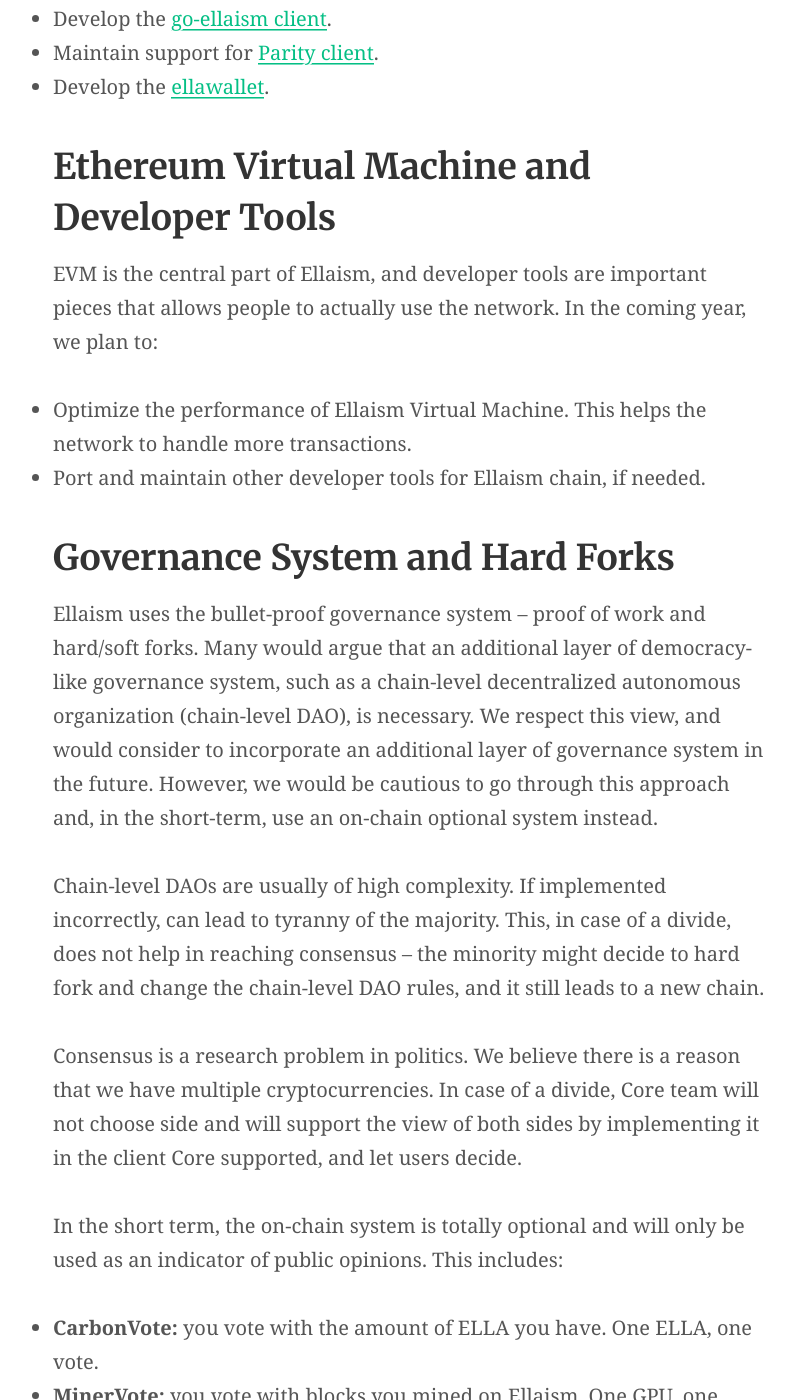
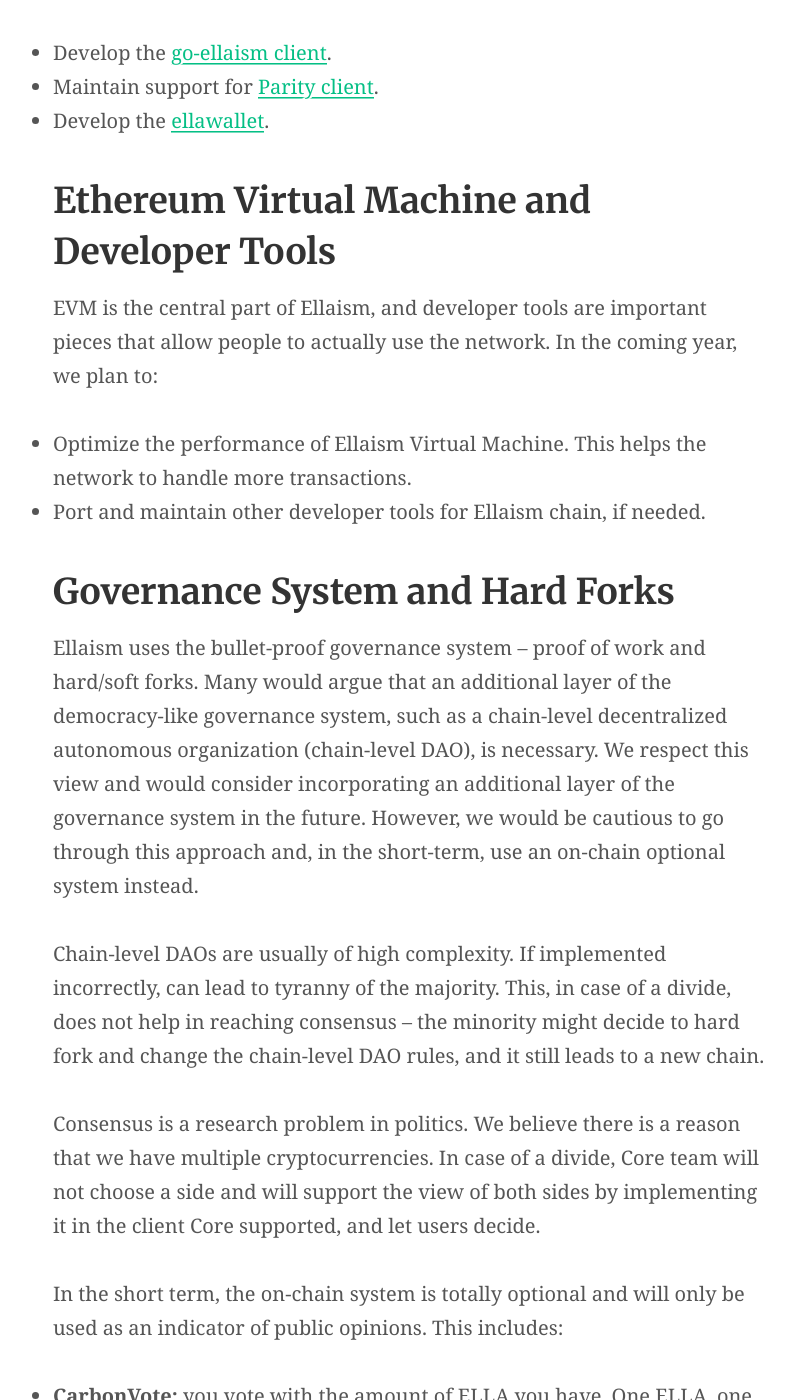
Before and after one commit to ellaism/ellaism.org, a Jekyll site: the page built from roadmaps.md, in a window 1280 px wide and 1400 px high, scrolled down 1724 px. Shown: the whole window, without its empty margins (230-1024 px from the left). Built offline with Jekyll 4.4.1, drawn with Linux system fonts in a browser that asks for light colours; our own code applies the rules of GitHub Pages for plain Markdown files; some of the changed text lies outside the part shown.

Commit message:
Proof reading the roadmap

```diff
--- a/roadmaps.md
+++ b/roadmaps.md
@@ -20,20 +20,20 @@
    have the choice of whether they want to support Core or not, by making
    donations. **We will have complete financial transparency,** so you know
    exactly where your donations go. Most of the donations will be used to pay
-   salary for developers.
+   the salary for developers.
 2. **Core has a public inspectable roadmap.** And it is what you're seeing right
    now. Every year, we publish a new short-term roadmap, for the coming year,
-   three months in advance (November to February next year). Community always
-   has chance to propose changes to the roadmap.
+   three months in advance (November to February next year). The community
+   always has the chance to propose changes to the roadmap.
 2. **Core is replaceable.** Ellaism has no pre-mine. Every time when the
-   community is not happy with Core, it has chance to replace Core by another
-   team, by switching its donations.
+   community is not happy with Core, it has the chance to replace Core by
+   another team, by switching its donations.
 
-Below are lists of our roadmap plan. Currently we're in the *Request for
+Below are lists of our roadmap plan. Currently, we're in the *Request for
 Comments* period. You can submit your suggestions to the public Discord server,
 or privately to [ellaismer@protonmail.ch](mailto:ellaismer@protonmail.ch). Note
 that we only list things we plan to implement this year. That means many other
-exciting features that is planned in the future will not be listed here. This
+exciting features that are planned in the future will not be listed here. This
 includes:
 
 * Sharding and blockchain scaling.
@@ -54,7 +54,7 @@
 ## Ethereum Virtual Machine and Developer Tools
 
 EVM is the central part of Ellaism, and developer tools are important pieces
-that allows people to actually use the network. In the coming year, we plan to:
+that allow people to actually use the network. In the coming year, we plan to:
 
 * Optimize the performance of Ellaism Virtual Machine. This helps the network to
   handle more transactions.
@@ -63,12 +63,12 @@
 ## Governance System and Hard Forks
 
 Ellaism uses the bullet-proof governance system – proof of work and hard/soft
-forks. Many would argue that an additional layer of democracy-like governance
-system, such as a chain-level decentralized autonomous organization (chain-level
-DAO), is necessary. We respect this view, and would consider to incorporate an
-additional layer of governance system in the future. However, we would be
-cautious to go through this approach and, in the short-term, use an on-chain
-optional system instead.
+forks. Many would argue that an additional layer of the democracy-like
+governance system, such as a chain-level decentralized autonomous organization
+(chain-level DAO), is necessary. We respect this view and would consider
+incorporating an additional layer of the governance system in the future.
+However, we would be cautious to go through this approach and, in the
+short-term, use an on-chain optional system instead.
 
 Chain-level DAOs are usually of high complexity. If implemented incorrectly, can
 lead to tyranny of the majority. This, in case of a divide, does not help in
@@ -77,7 +77,7 @@
 
 Consensus is a research problem in politics. We believe there is a reason that
 we have multiple cryptocurrencies. In case of a divide, Core team will not
-choose side and will support the view of both sides by implementing it in the
+choose a side and will support the view of both sides by implementing it in the
 client Core supported, and let users decide.
 
 In the short term, the on-chain system is totally optional and will only be used
@@ -99,7 +99,7 @@
 If the community decides to incorporate new features from Ethereum and reaches
 consensus, we will prepare and implement them. We should treat them with
 caution, however, because not all of them benefit the Ellaism blockchain.
-Ethereum’s new features might include:
+Ethereum's new features might include:
 
 * Difficulty and total difficulty fix related to uncle and GHOST protocol.
 * zkSNARK support with transaction privacy (EIP197).
```
Also changed, not shown: other parts of roadmaps.md (+1 -1 lines).
